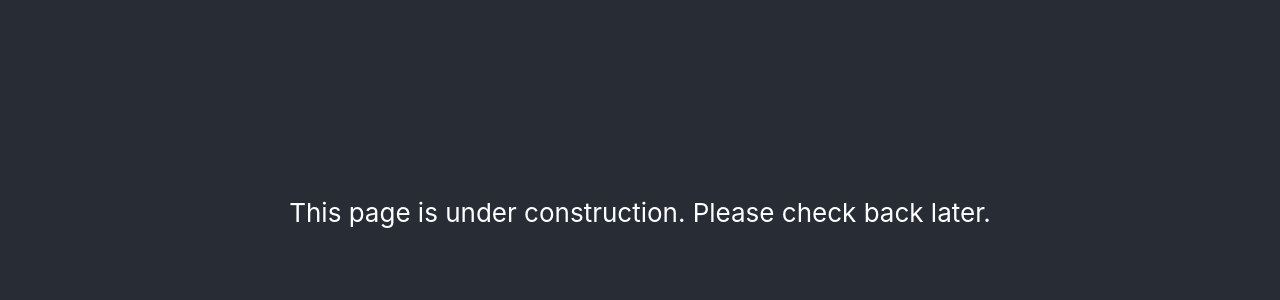
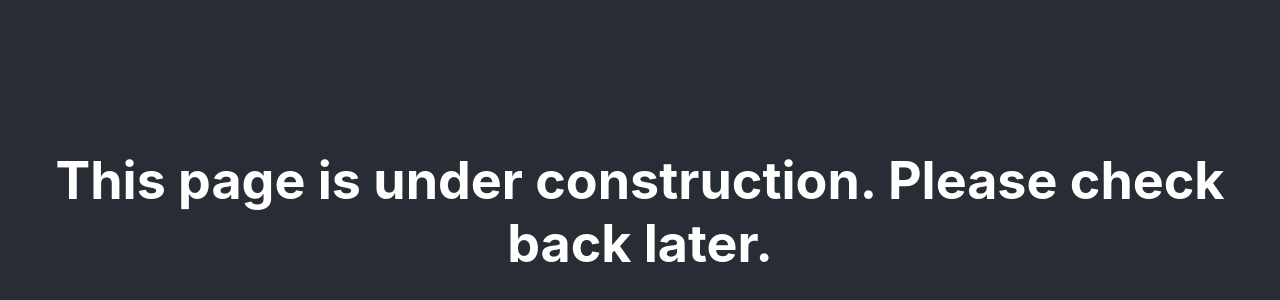
Before and after one commit to Matteas-Eden/matteas-eden.github.io, a React (Create React App) app: page / in a window 1280 px wide. Shown: the part 188-488 px from the top of the page. Built offline with nearby package versions, Linux system fonts and the light colour scheme.

Commit message:
Make message into header

```diff
--- a/src/pages/Construction.jsx
+++ b/src/pages/Construction.jsx
@@ -3,7 +3,7 @@ import React from 'react';
 export const Construction = () => {
   return (
     <div className="construction">
-      This page is under construction. Please check back later.
+      <h1>This page is under construction. Please check back later.</h1>
     </div>
   );
 }
```
